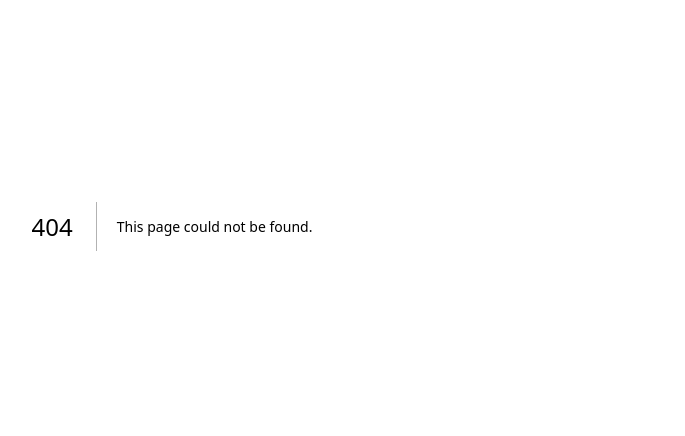
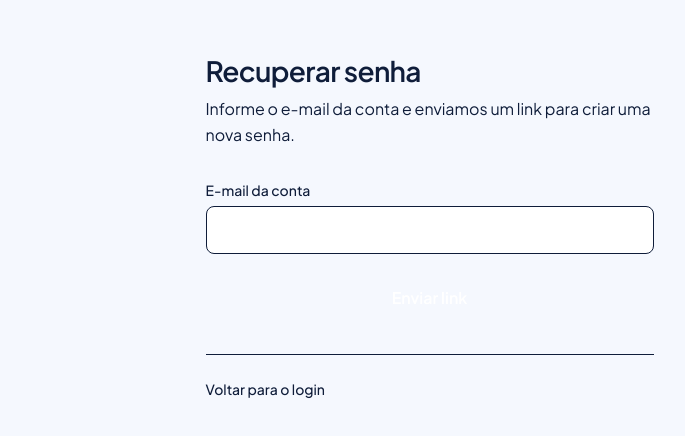
Before and after one commit to dutrathiagodev/Odontra, a Next.js app: page /recuperar-senha in a window 1280 px wide. Before the commit this address had no page. Shown: the part 174-610 px from the top of the page, without its empty margins (468-1153 px from the left). Built offline with nearby package versions, Linux system fonts and the light colour scheme; no server answers.

Commit message:
feat(auth): recuperar senha por e-mail

```diff
--- /dev/null
+++ b/app/(auth)/recuperar-senha/page.tsx
@@ -0,0 +1,13 @@
+import Link from "next/link";
+import { AuthShell } from "@/presentation/auth/auth-shell";
+import { ForgotPasswordForm } from "@/presentation/auth/forgot-password-form";
+
+export const metadata = { title: "Recuperar senha — Odontra" };
+
+export default function ForgotPasswordPage() {
+  return (
+    <AuthShell title="Recuperar senha" description="Informe o e-mail da conta e enviamos um link para criar uma nova senha." footer={<Link href="/entrar" className="font-medium text-accent hover:underline">Voltar para o login</Link>}>
+      <ForgotPasswordForm />
+    </AuthShell>
+  );
+}
--- /dev/null
+++ b/presentation/auth/forgot-password-form.tsx
@@ -0,0 +1,37 @@
+"use client";
+
+import { useState, type FormEvent } from "react";
+import { getBrowserSupabase } from "@/infrastructure/supabase/browser-client";
+import { authErrorMessage } from "./auth-errors";
+import { AuthField, FormMessage, SubmitButton } from "./auth-field";
+
+export function ForgotPasswordForm() {
+  const [email, setEmail] = useState("");
+  const [busy, setBusy] = useState(false);
+  const [error, setError] = useState("");
+  const [sent, setSent] = useState(false);
+
+  const submit = async (event: FormEvent) => {
+    event.preventDefault();
+    setBusy(true);
+    setError("");
+    const { error: authError } = await getBrowserSupabase().auth.resetPasswordForEmail(email.trim(), {
+      redirectTo: `${window.location.origin}/redefinir-senha`,
+    });
+    setBusy(false);
+    if (authError) return setError(authErrorMessage(authError));
+    setSent(true);
+  };
+
+  if (sent) {
+    return <FormMessage tone="success">Se houver uma conta com esse e-mail, você vai receber um link para criar uma nova senha. Confira também a caixa de spam.</FormMessage>;
+  }
+
+  return (
+    <form onSubmit={submit} className="space-y-5" noValidate>
+      {error && <FormMessage tone="error">{error}</FormMessage>}
+      <AuthField label="E-mail da conta" type="email" value={email} onChange={setEmail} autoComplete="email" />
+      <SubmitButton busy={busy}>Enviar link</SubmitButton>
+    </form>
+  );
+}
```
